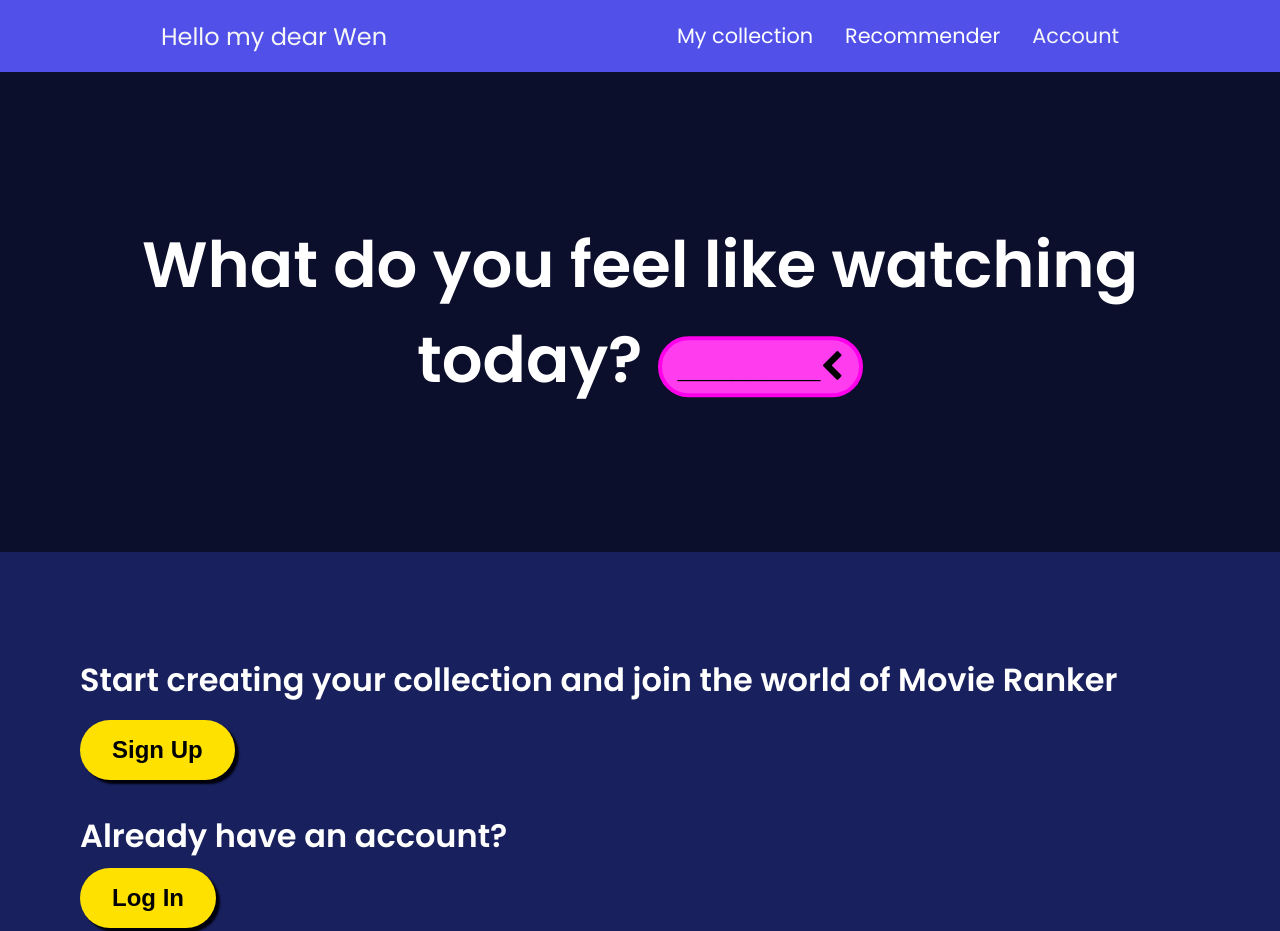
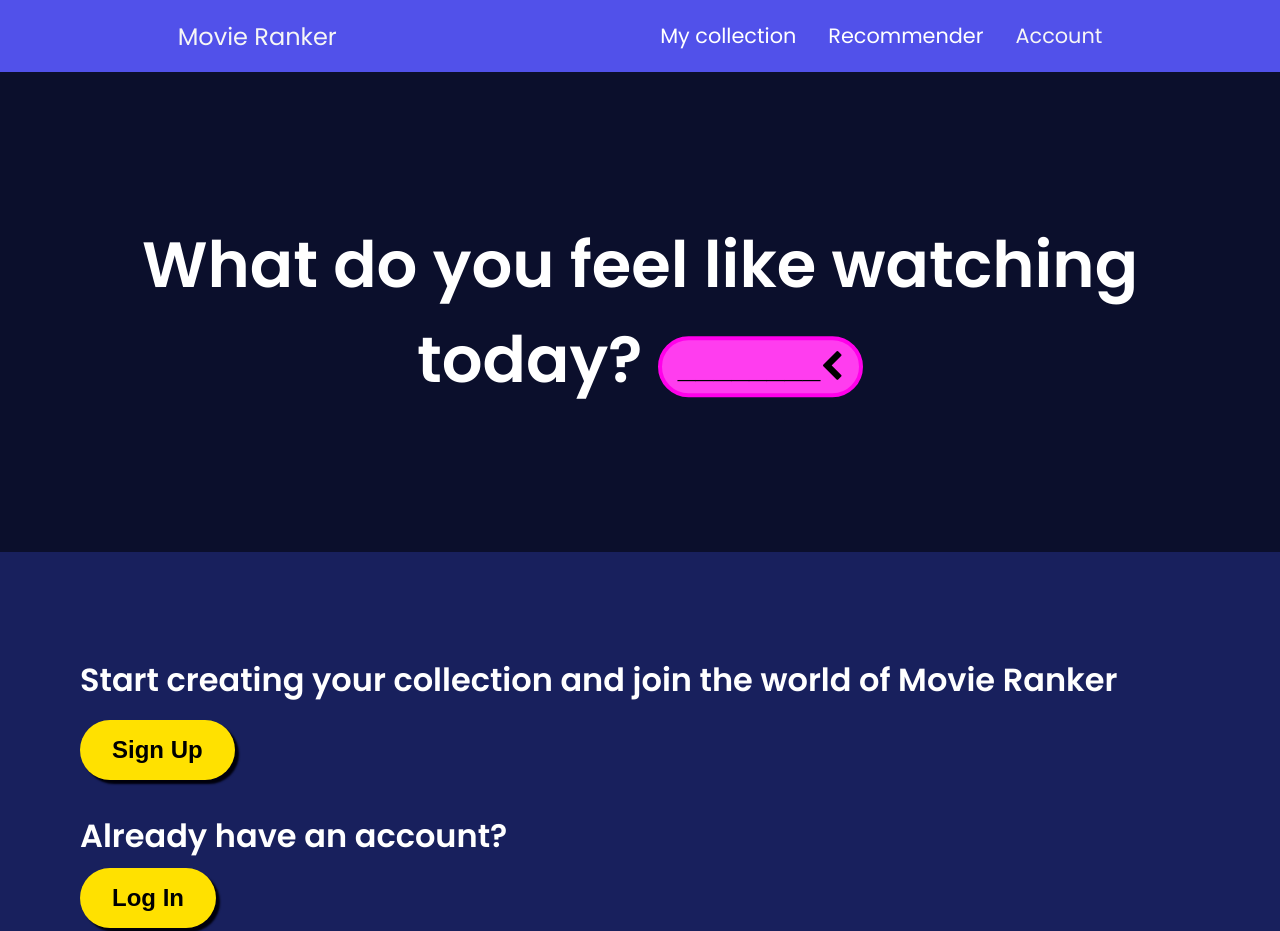
Before and after one commit to KanyesVersion/movieapp, a website: page index.html in a window 1280 px wide. Shown: the top 931 px of the page. Drawn offline with Linux system fonts and the light colour scheme.

Commit message:
almost nothing

```diff
--- a/index.html
+++ b/index.html
@@ -23,7 +23,7 @@
 <body>
     <!-- Hero split between 'my collection' and log in stuff, and recommender -->
     <header>
-    Hello my dear Wen
+    Movie Ranker
     <nav>
         <ul>
             <li><a href="pages/collection.html">My collection</a></li>
@@ -62,8 +62,8 @@
     </section>
     </main>
     <footer>
-    <p class="footer-links">Privacy policy | Cookie information | Terms of use</p>
-    <p>Fait avec soin par mes petites mains ♥ Petites Mains 2024</p>
+        <p class="footer-links">Privacy policy | Cookie information | Terms of use</p>
+        <p>Fait avec soin par mes petites mains ♥ Petites Mains 2024</p>
     </footer>
     <script src="main.js" type="module"></script>
 </body>
```
